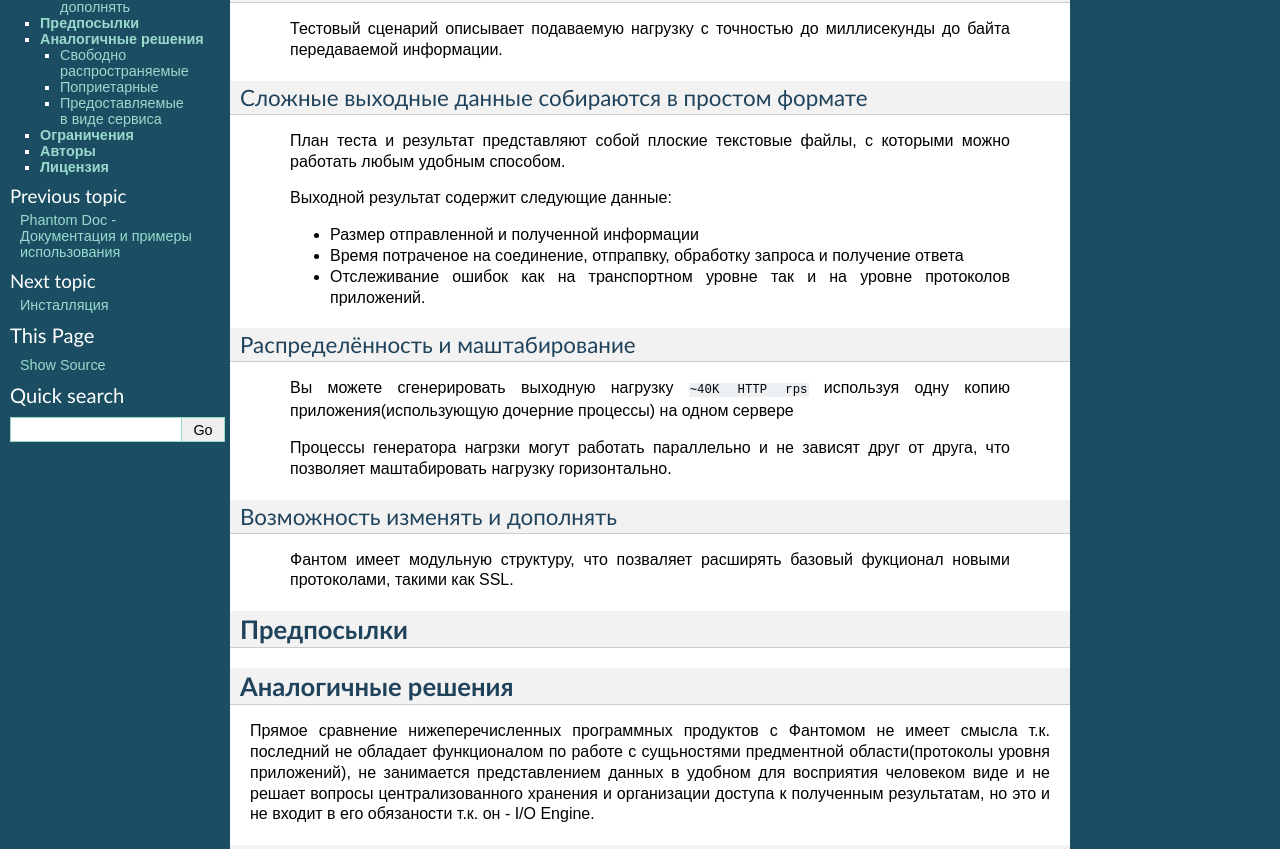
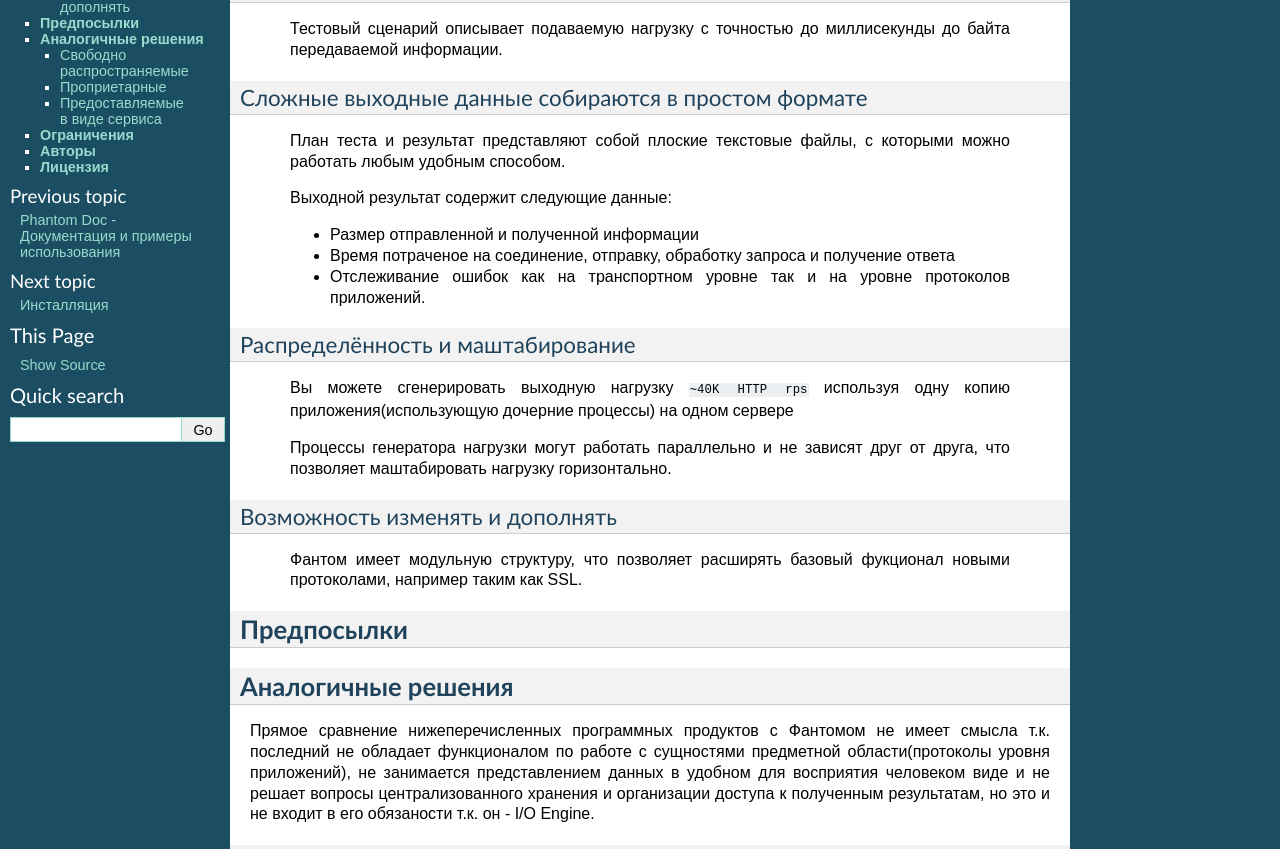
Before and after one commit to greggyNapalm/phantom_doc, a Sphinx documentation site: the page built from docs/what-is-phantom.rst, in a window 1280 px wide and 1400 px high. Shown: the part 283-1132 px from the top of the window. Built offline with Sphinx 7.4.7, drawn with Linux system fonts in a browser that asks for light colours; some of the changed text lies outside the part shown.

Commit message:
Update docs/what-is-phantom.rst

```diff
--- a/docs/what-is-phantom.rst
+++ b/docs/what-is-phantom.rst
@@ -20,7 +20,7 @@ Phantom является приложением с открытым исходн
  Выходной результат содержит следующие данные:
 
  * Размер отправленной и полученной информации
- * Время потраченое на соединение, отпрапвку, обработку запроса и получение ответа
+ * Время потраченое на соединение, отправку, обработку запроса и получение ответа
  * Отслеживание ошибок как на транспортном уровне так и на уровне протоколов приложений.
 
 Распределённость и маштабирование
@@ -28,12 +28,12 @@ Phantom является приложением с открытым исходн
 
  Вы можете сгенерировать выходную нагрузку ``~40K HTTP rps`` используя одну копию приложения(использующую дочерние процессы) на одном сервере
 
- Процессы генератора нагрзки могут работать параллельно и не зависят друг от друга, что позволяет маштабировать нагрузку горизонтально.
+ Процессы генератора нагрузки могут работать параллельно и не зависят друг от друга, что позволяет маштабировать нагрузку горизонтально.
 
 Возможность изменять и дополнять
 --------------------------------
 
- Фантом имеет модульную структуру, что позваляет расширять базовый фукционал новыми протоколами, такими как SSL.
+ Фантом имеет модульную структуру, что позволяет расширять базовый фукционал новыми протоколами, например таким как SSL.
 
 **Предпосылки**
 ===============
@@ -41,7 +41,7 @@ Phantom является приложением с открытым исходн
 **Аналогичные решения**
 =======================
 
-Прямое сравнение нижеперечисленных программных продуктов с Фантомом не имеет смысла т.к. последний не обладает функционалом по работе с сущьностями предментной области(протоколы уровня приложений), не занимается представлением данных в удобном для восприятия человеком виде и не решает вопросы централизованного хранения и организации доступа к полученным результатам, но это и не входит в его обязаности т.к. он - I/O Engine.
+Прямое сравнение нижеперечисленных программных продуктов с Фантомом не имеет смысла т.к. последний не обладает функционалом по работе с сущностями предметной области(протоколы уровня приложений), не занимается представлением данных в удобном для восприятия человеком виде и не решает вопросы централизованного хранения и организации доступа к полученным результатам, но это и не входит в его обязаности т.к. он - I/O Engine.
 
 Свободно распространяемые
 -------------------------
@@ -56,7 +56,7 @@ Phantom является приложением с открытым исходн
  * `http_load <http://www.acme.com/software/http_load/>`_
  * `Grinder <http://grinder.sourceforge.net/>`_
 
-Поприетарные
+Проприетарные
 --------------
  * `HP LoadRunner <http://www8.hp.com/us/en/software-solutions/software.html?compURI=1175451>`_
  * `IBM - IBM Rational Performance Tester <http://www.ibm.com/software/awdtools/tester/performance/>`_
```
Also changed, not shown: other parts of docs/what-is-phantom.rst (+2 -2 lines).
